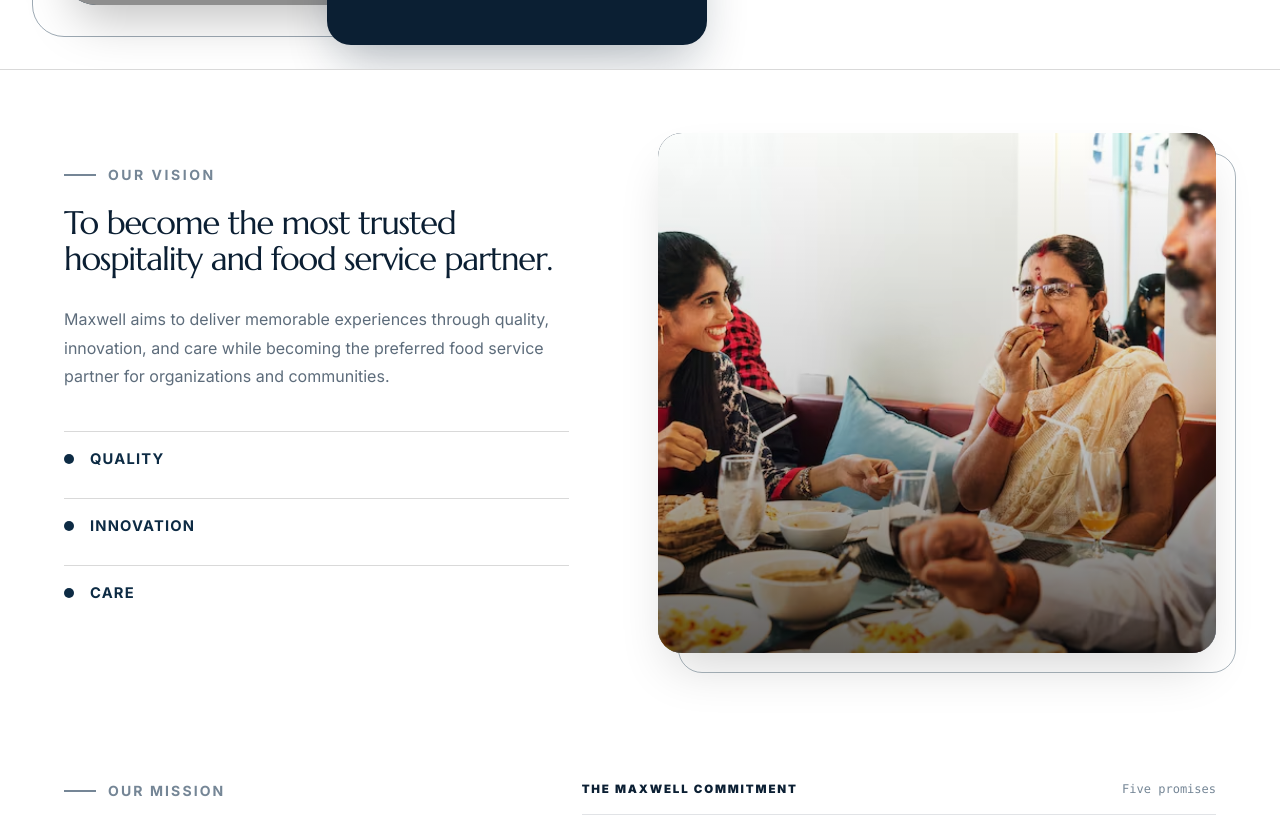
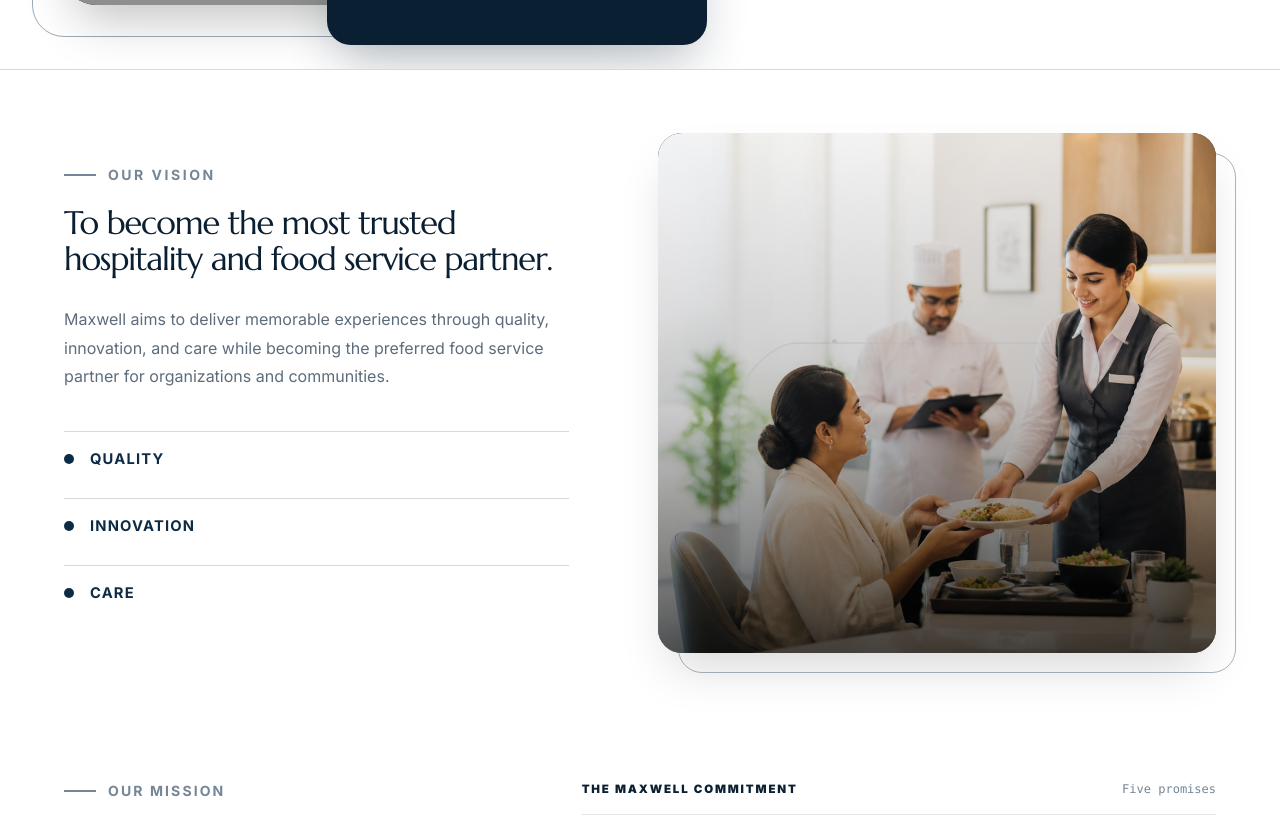
Before and after one commit to divyansh-BTB/Maxwell, a Next.js app: page /about in a window 1280 px wide. Shown: the part 1600-2420 px from the top of the page. Built offline with nearby package versions, Linux system fonts and the light colour scheme; grey boxes are pictures that could not be loaded.

Commit message:
image change in about page

```diff
--- a/src/app/about/components/AboutHero.tsx
+++ b/src/app/about/components/AboutHero.tsx
@@ -86,7 +86,7 @@ export function AboutHero() {
             {/* Main Image Container */}
             <div className="group relative aspect-[4/5] w-full overflow-hidden rounded-[2rem] bg-[#0D2B44] shadow-2xl">
               <Image
-                src="https://images.unsplash.com/photo-1504674900247-0877df9cc836?q=80&w=1400&auto=format&fit=crop"
+                src="/maxwell-core-service-areas-image.png"
                 alt="Chef-plated dish reflecting quality and care"
                 fill
                 className="object-cover transition-transform duration-1000 ease-[cubic-bezier(0.16,1,0.3,1)] group-hover:scale-105"
--- a/src/app/about/components/AboutVision.tsx
+++ b/src/app/about/components/AboutVision.tsx
@@ -48,7 +48,7 @@ export function AboutVision() {
           <div className="absolute -right-5 -bottom-5 h-full w-full rounded-[1.5rem] border border-[#0D2B44]/35" />
           <div className="relative min-h-[520px] overflow-hidden rounded-[1.5rem] bg-[#0B1F33] shadow-2xl shadow-black/16 max-sm:min-h-[380px]">
             <Image
-              src="/indian.avif"
+              src="/maxwell-vision-image.png"
               alt="Guest enjoying a meal in a warm restaurant setting"
               fill
               className="object-cover"
--- a/src/app/home/components/hero-section.tsx
+++ b/src/app/home/components/hero-section.tsx
@@ -4,8 +4,8 @@ import { ArrowCircle } from "@/components/ArrowCircle";
 
 export function HeroSection() {
   return (
-    <section className="relative h-screen overflow-hidden bg-white px-[clamp(20px,5vw,72px)] pt-[clamp(96px,9vw,128px)] pb-[clamp(24px,4vw,44px)]">
-      <div className="mx-auto grid h-full max-w-[1320px] grid-cols-1 gap-[clamp(28px,4vw,64px)] lg:grid-cols-[0.86fr_1.14fr] lg:items-center">
+    <section className="relative overflow-hidden bg-white px-[clamp(20px,5vw,72px)] pt-[clamp(96px,9vw,128px)] pb-[clamp(24px,4vw,44px)] lg:h-screen">
+      <div className="mx-auto grid max-w-[1320px] grid-cols-1 gap-[clamp(28px,4vw,64px)] lg:h-full lg:grid-cols-[0.86fr_1.14fr] lg:items-center">
         <div className="relative z-10 max-w-[780px]">
           <span className="mb-5 flex items-center gap-3 text-sm font-black tracking-[0.18em] text-[#758696] uppercase">
             <span className="h-[2px] w-9 bg-[#758696]" />
```
Also changed, not shown: public/maxwell-vision-image.png (added), 1 other file (tests, documents, lock files or other folders).
